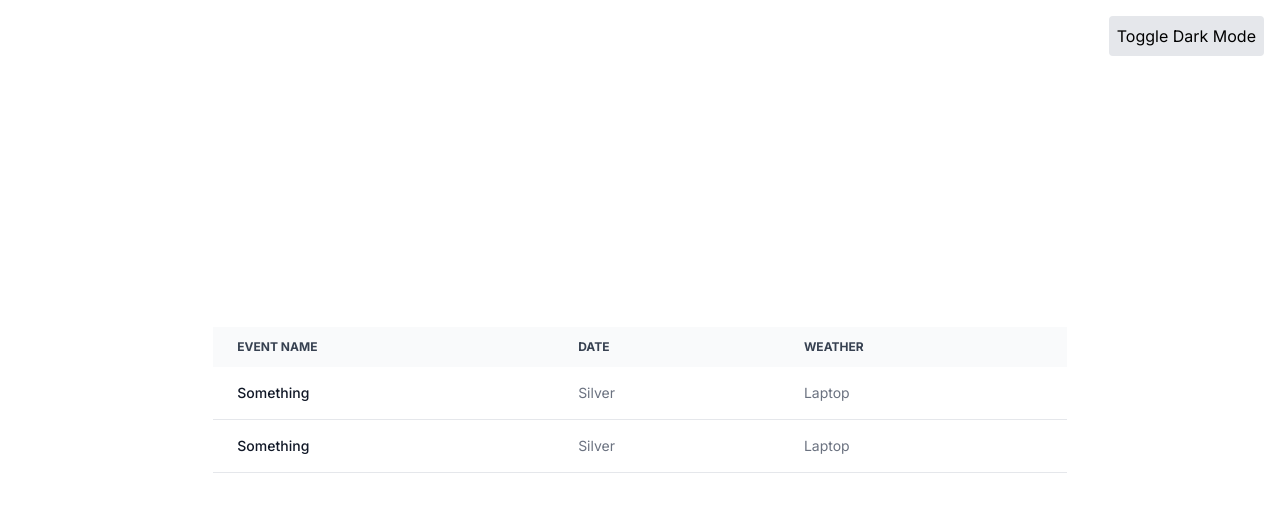
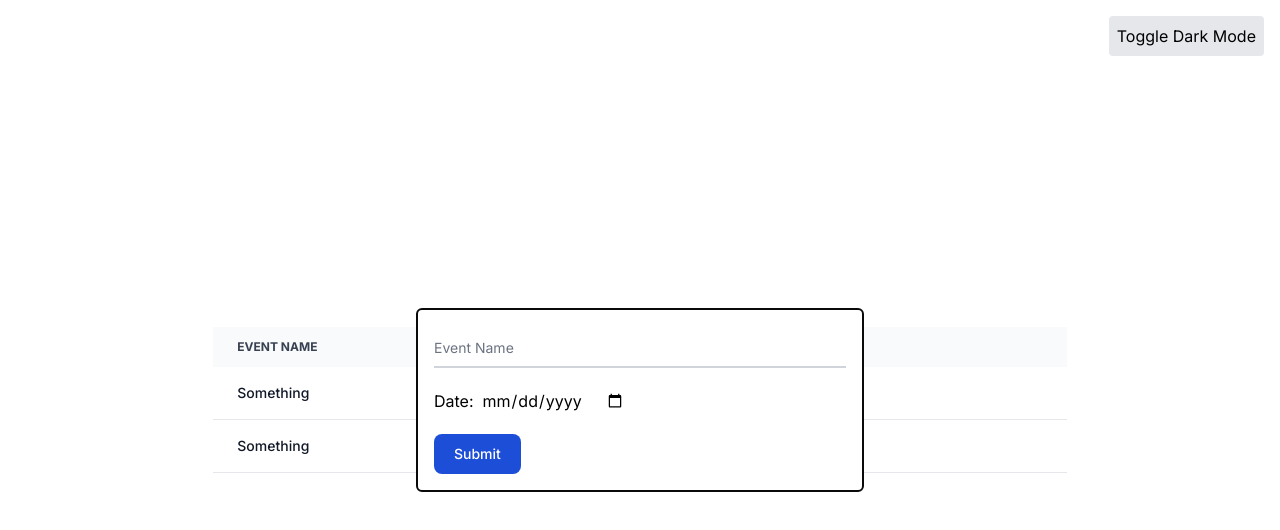
Before and after one commit to bquek00/TakeHomeAssignment, a Next.js app: page / in a window 1280 px wide. Shown: the top 530 px of the page. Built offline with nearby package versions, Linux system fonts and the light colour scheme.

Commit message:
Added form and basic validation

```diff
--- /dev/null
+++ b/app/components/form.tsx
@@ -0,0 +1,49 @@
+import React, { useState, useEffect } from 'react';
+
+// Interface defining the props for the Form component
+interface FormProps {
+  isVisible: boolean;
+  setVisibility: (isVisible: boolean) => void;
+}
+
+const Form: React.FC<FormProps> = ({ isVisible, setVisibility }) =>
+{
+    const [name, setName] = useState('');
+    const [date, setDate] = useState('');
+    const [minDate, setMinDate] = useState('');
+
+    useEffect(() =>
+    {
+        const today = new Date().toISOString().split('T')[0];
+        setMinDate(today);
+    }, []);
+
+    const handleSubmit = (event: React.FormEvent<HTMLFormElement>) =>
+    {
+        event.preventDefault(); // Prevents the default form submission behavior
+        console.log('Submitting', { name, date }); // For demonstration purposes
+        //setVisibility(false);
+
+    // If you want to reset the form fields after submission, you can do it here:
+    // setName('');
+    // setDate('');
+    };
+
+    return (
+        <div className={`absolute top-0 left-0 bottom-0 right-0 flex items-center justify-center ${isVisible ? 'visible' : 'invisible'}`}>
+            <form className="max-w-md mx-auto bg-white w-4/5 p-4 border-neutral-950 dark:border-slate-300 border-2 rounded-md" onSubmit={handleSubmit}>
+                <div className="relative z-0 w-full mb-5 group">
+                    <input type="text" name="name" id="name" value={name} onChange={(e) => setName(e.target.value)} className="block py-2.5 px-0 w-full text-sm text-gray-900 bg-transparent border-0 border-b-2 border-gray-300 appearance-none dark:text-white dark:border-gray-600 dark:focus:border-blue-500 focus:outline-none focus:ring-0 focus:border-blue-600 peer" placeholder=" " required />
+                    <label htmlFor="name" className="peer-focus:font-medium absolute text-sm text-gray-500 dark:text-gray-400 duration-300 transform -translate-y-6 scale-75 top-3 -z-10 origin-[0] peer-focus:start-0 rtl:peer-focus:translate-x-1/4 rtl:peer-focus:left-auto peer-focus:text-blue-600 peer-focus:dark:text-blue-500 peer-placeholder-shown:scale-100 peer-placeholder-shown:translate-y-0 peer-focus:scale-75 peer-focus:-translate-y-6">Event Name</label>
+                </div>
+                <div className="relative z-0 w-full mb-5 group">
+                    <label className="mr-2" htmlFor="date">Date:</label>
+                    <input type="date" id="date" name="date" value={date} onChange={(e) => setDate(e.target.value)} min={minDate} required />
+                </div>
+                <button type="submit" className="text-white bg-blue-700 hover:bg-blue-800 focus:ring-4 focus:outline-none focus:ring-blue-300 font-medium rounded-lg text-sm w-full sm:w-auto px-5 py-2.5 text-center dark:bg-blue-600 dark:hover:bg-blue-700 dark:focus:ring-blue-800">Submit</button>
+            </form>
+        </div>
+    );
+};
+
+export default Form;
--- a/app/page.tsx
+++ b/app/page.tsx
@@ -1,11 +1,20 @@
 'use client';
 import Table from '@/app/components/table';
 import { AppContext } from '@/app/contexts/themeContext';
-import { createContext, useContext} from 'react';
+import { createContext, useContext, useState} from 'react';
+import Form from '@/app/components/form';
 
 export default function Home()
 {
     const {darkMode, setDarkMode} = useContext(AppContext);
+
+    const [showForm, setShowForm] = useState(true);
+
+    const toggleFormVisibility = (visibility: boolean) =>
+    {
+        setShowForm(visibility);
+    };
+
     const toggleDarkMode = () =>
     {
         setDarkMode(!darkMode);
@@ -24,6 +33,8 @@ export default function Home()
                 Toggle Dark Mode
             </button>
 
+            <Form isVisible={showForm} setVisibility={toggleFormVisibility}/>
+
         </div>
 
     );
```
